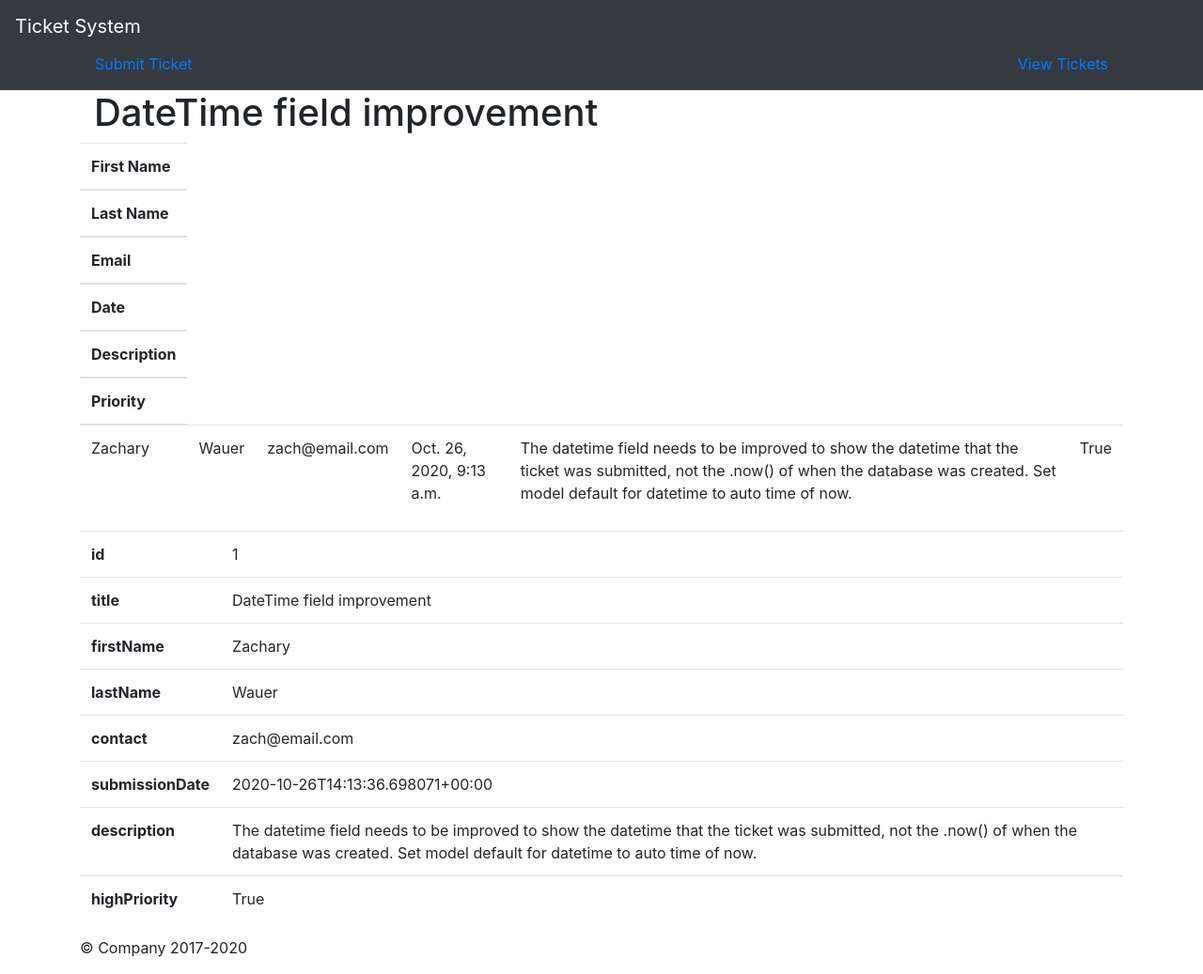
After one commit to Z-inator/TicketSystem, a Django app: page /Tickets/1/ in a window 1280 px wide. The commit adds this page. Shown: the whole page at 94% size. Run offline with Django 3.2, Linux system fonts and the light colour scheme; data comes from the database, SQL or seed files in the repository; both versions use the stored data as it was after the commit; some libraries are stand-ins or nearby versions.

Commit message:
Major update

```diff
--- a/TicketSystem/TicketSystem/settings.py
+++ b/TicketSystem/TicketSystem/settings.py
@@ -32,6 +32,7 @@ ALLOWED_HOSTS = []
 
 INSTALLED_APPS = [
     'Tickets',
+    'bootstrap4',
     'django.contrib.admin',
     'django.contrib.auth',
     'django.contrib.contenttypes',
@@ -55,7 +56,7 @@ ROOT_URLCONF = 'TicketSystem.urls'
 TEMPLATES = [
     {
         'BACKEND': 'django.template.backends.django.DjangoTemplates',
-        'DIRS': [],
+        'DIRS': [BASE_DIR / 'templates'],
         'APP_DIRS': True,
         'OPTIONS': {
             'context_processors': [
@@ -119,3 +120,4 @@ USE_TZ = True
 # https://docs.djangoproject.com/en/3.1/howto/static-files/
 
 STATIC_URL = '/static/'
+STATICFILES_DIRS = [BASE_DIR / 'static']
--- a/TicketSystem/TicketSystem/urls.py
+++ b/TicketSystem/TicketSystem/urls.py
@@ -15,8 +15,10 @@ Including another URLconf
 """
 from django.contrib import admin
 from django.urls import include, path
+from . import views
 
 urlpatterns = [
-    path('Tickets/', include('Tickets.urls')),
+    path('', views.HomePage.as_view(), name='home'),
+    path('Tickets/', include('Tickets.urls', namespace='Tickets')),
     path('admin/', admin.site.urls),
 ]
--- a/TicketSystem/Tickets/models.py
+++ b/TicketSystem/Tickets/models.py
@@ -1,6 +1,6 @@
 from django.db import models
-from django import forms
 from datetime import datetime
+from django.urls import reverse
 
 
 # Create your models here.
@@ -16,48 +16,8 @@ class Ticket(models.Model):
     def __str__(self):
         return self.title
 
-class TicketForm(forms.ModelForm):
-    class Meta:
-        model = Ticket
-        fields = '__all__'
-        exclude = ['submissionDate']
+    def get_absolute_url(self):
+        return reverse ('Tickets:single', kwargs={'pk':self.pk})
 
-        widgets = {
-            'title': forms.TextInput(
-                attrs={
-                    'class': 'form-control',
-                    'placeholder': 'Ticket Title'
-                }
-            ),
-            'firstName': forms.TextInput(
-                attrs={
-                    'class': 'form-control',
-                    'placeholder': 'John'
-                }
-            ),
-            'lastName': forms.TextInput(
-                attrs={
-                    'class': 'form-control',
-                    'placeholder': 'Smith'
-                }
-            ),
-            'contact': forms.EmailInput(
-                attrs={
-                    'class': 'form-control',
-                    'placeholder': 'email@email.com'
-                }
-            ),
-            'description': forms.Textarea(
-                attrs={
-                    'class': 'form-control',
-                    'placeholder': 'Please describe your issue in detail...'
-                }
-            ),
-            'highPriority': forms.CheckboxInput(
-                attrs={
-                    'class': 'form-control',
-                    'class': 'form-check',
-                    'class': 'form-text text-muted'
-                }
-            ),
-        }
+    def get_fields(self):
+        return [(field.name, field.value_to_string(self)) for field in Ticket._meta.fields]
--- a/TicketSystem/Tickets/static/Tickets/css/style.css
+++ /dev/null
@@ -1,3 +0,0 @@
-/* #forms {
-    padding: 4rem 2rem;
-} */
--- a/TicketSystem/Tickets/templates/Tickets/submission.html
+++ b/TicketSystem/Tickets/templates/Tickets/submission.html
@@ -1,4 +1,4 @@
-{% extends 'Tickets/index.html' %}
+
 
 {% block content %}
 
--- /dev/null
+++ b/TicketSystem/Tickets/templates/Tickets/ticket_base.html
@@ -0,0 +1,13 @@
+{% extends "base.html" %}
+{% load bootstrap4 %}
+{% block content %}
+
+<div class="container">
+  <div class="row">
+    {% block preticket %}{% endblock %}
+    {% block ticket_content %}{% endblock %}
+    {% block postticket %}{% endblock %}
+  </div>
+</div>
+
+{% endblock %}
--- /dev/null
+++ b/TicketSystem/Tickets/templates/Tickets/ticket_detail.html
@@ -0,0 +1,39 @@
+{% extends "Tickets/ticket_base.html" %}
+
+{% block preticket %}
+<div class="container">
+  <h1>{{ticket_detail.title}}</h1>
+</div>
+{% endblock %}
+
+{% block ticket_content %}
+    <div class="content">
+        <table class="table">
+            <thead>
+                <tr><th scope="row">First Name</th></tr>
+                <tr><th scope="row">Last Name</th></tr>
+                <tr><th scope="row">Email</th></tr>
+                <tr><th scope="row">Date</th></tr>
+                <tr><th scope="row">Description</th></tr>
+                <tr><th scope="row">Priority</th></tr>
+                </tr>
+            </thead>
+            <tbody>
+                    <td>{{ ticket_detail.firstName }}</td>
+                    <td>{{ ticket_detail.lastName }}</td>
+                    <td>{{ ticket_detail.contact }}</td>
+                    <td>{{ ticket_detail.submissionDate }}</td>
+                    <td>{{ ticket_detail.description }}</td>
+                    <td>{{ ticket_detail.highPriority }}</td>
+            </tbody>
+        </table>
+        <table class="table">
+            {% for name, value in ticket_detail.get_fields %}
+                <tr>
+                    <th>{{ name }}</th>
+                    <td>{{ value }}</td>
+                </tr>
+            {% endfor %}
+        </table>
+    </div>
+{% endblock %}
--- a/TicketSystem/Tickets/urls.py
+++ b/TicketSystem/Tickets/urls.py
@@ -2,8 +2,10 @@ from django.urls import path
 from . import views
 
 app_name = 'Tickets'
+
 urlpatterns = [
-    path('', views.index, name='index'),
-    path('form/', views.form, name='form'),
-    path('thanks/', views.thanks, {'instance_id': 'instance_id'},name='thanks'),
+    path('', views.TicketList.as_view(), name='all'),
+    path('new/', views.CreateTicket.as_view(), name='new'),
+    path('<int:pk>/', views.TicketDetail.as_view(), name='single'),
+    # path('thanks/', views.thanks, {'instance_id': 'instance_id'},name='thanks'),
 ]
--- a/TicketSystem/Tickets/views.py
+++ b/TicketSystem/Tickets/views.py
@@ -2,56 +2,78 @@ from django.db import models
 from django.forms import modelformset_factory
 from django.template import loader
 from django.http import HttpResponse, HttpResponseRedirect
+from django.forms.models import model_to_dict
 from django.shortcuts import render, redirect, get_object_or_404
-from django.urls import reverse
+from django.urls import reverse, reverse_lazy
+
+from django.views import generic
 
 # Create your views here.
 
-from .models import Ticket, TicketForm
+from . import forms
+from . import models
 
 
 # Create your views here.
-def index(request):
-    return render(request, 'Tickets/index.html', )
 
-def form(request):
-    if request.method == 'POST':
-        form = TicketForm(request.POST)
-        if form.is_valid():
-            instance = form.save()
-            instance_id = instance.id
-            request.session['instance_id'] = instance_id
-            return redirect('../thanks/')
-            # ../thanks/
+# def index(request):
+#     return render(request, 'Tickets/index.html', )
 
-            # tickets = Ticket.objects.all()
-            # return HttpResponseRedirect(reverse('Tickets:thanks'))
-            # return render(request, 'Tickets/thanks.html', {'instance': instance})
+class CreateTicket(generic.CreateView):
+    model = models.Ticket
+    fields = ('title','firstName','lastName','contact','description','highPriority')
 
-    else:
-        form = TicketForm
-        return render(request, 'Tickets/form.html', {'form': form,})
+class TicketList(generic.ListView):
+    model = models.Ticket
+    context_object_name = 'ticket_list'
 
-    # return render(request, 'Tickets/form.html', {'form': form,})
+class TicketDetail(generic.DetailView):
+    model = models.Ticket
+    context_object_name = 'ticket_detail'
+
+    # def get(self, *args, **kwargs):
+    #     fields = forms.TicketForm(data=model_to_dict(models.Tickets.objects.get(pk=self.kwargs.get('pk'))))
+    #     return super().get(*args, **kwargs)
 
 
-def thanks(request, instance_id):
-    # tickets = Ticket.objects.all()
-    # ticket_id = request.GET.get('instance')
-    instance_id = request.session.get('instance_id')
-    tickets = get_object_or_404(Ticket, pk=instance_id)
-
-    return render(request, 'Tickets/thanks.html', {'tickets':tickets})
-
-# def processForm(request):
+# def form(request):
 #     if request.method == 'POST':
 #         form = TicketForm(request.POST)
 #         if form.is_valid():
-#             form.save()
-#             # return HttpResponse("Your data has been entered")
-#             return render(request, 'Tickets/thanks.html', )
+#             instance = form.save()
+#             instance_id = instance.id
+#             request.session['instance_id'] = instance_id
+#             return redirect('../thanks/')
+#             # ../thanks/
+
+#             # tickets = Ticket.objects.all()
+#             # return HttpResponseRedirect(reverse('Tickets:thanks'))
+#             # return render(request, 'Tickets/thanks.html', {'instance': instance})
 
 #     else:
 #         form = TicketForm
+#         return render(request, 'Tickets/form.html', {'form': form,})
 
-#     return render(request, 'Tickets/form.html', {'form': form,})
+#     # return render(request, 'Tickets/form.html', {'form': form,})
+
+
+# def thanks(request, instance_id):
+#     # tickets = Ticket.objects.all()
+#     # ticket_id = request.GET.get('instance')
+#     instance_id = request.session.get('instance_id')
+#     tickets = get_object_or_404(Ticket, pk=instance_id)
+
+#     return render(request, 'Tickets/thanks.html', {'tickets':tickets})
+
+# # def processForm(request):
+# #     if request.method == 'POST':
+# #         form = TicketForm(request.POST)
+# #         if form.is_valid():
+# #             form.save()
+# #             # return HttpResponse("Your data has been entered")
+# #             return render(request, 'Tickets/thanks.html', )
+
+# #     else:
+# #         form = TicketForm
+
+# #     return render(request, 'Tickets/form.html', {'form': form,})
--- a/TicketSystem/Tickets/templates/Tickets/base.html
+++ b/TicketSystem/templates/base.html
@@ -1,4 +1,5 @@
 <!doctype html>
+{% load static %}
 <html lang="en">
   <head>
     <!-- Required meta tags -->
@@ -13,11 +14,22 @@
     <meta name="author" content="Zachary">
   </head>
   <body>
+    <nav class="navbar navbar-dark bg-dark">
+        <a class="navbar-brand" href="{% url 'home' %}">Ticket System</a>
+        <div class="container">
+            <a class="nav-item nav-link" href="{% url 'Tickets:new' %}" class="btn btn-simple">Submit Ticket</a>
+            <a class="nav-item nav-link" href="{% url 'Tickets:all' %}" class="btn btn-simple">View Tickets</a>
+        </div>
+    </nav>
 
-    {% block content %}
-    {% endblock %}
+    <div class="container">
+        {% block content %}
+        {% endblock %}
+    </div>
 
-    <!-- Optional JavaScript; choose one of the two! -->
+    <footer class="container">
+      <p>&copy; Company 2017-2020</p>
+    </footer>
 
     <!-- Option 1: jQuery and Bootstrap Bundle (includes Popper) -->
     <script src="https://code.jquery.com/jquery-3.5.1.slim.min.js" integrity="sha384-DfXdz2htPH0lsSSs5nCTpuj/zy4C+OGpamoFVy38MVBnE+IbbVYUew+OrCXaRkfj" crossorigin="anonymous"></script>
--- /dev/null
+++ b/TicketSystem/templates/index.html
@@ -0,0 +1,6 @@
+{% extends "base.html" %}
+{% block content %}
+
+    <h1>Welcome to my Ticket System</h1>
+
+{% endblock %}
```
Also changed, not shown: TicketSystem/TicketSystem/views.py (added, +11 -0 lines), TicketSystem/Tickets/forms.py (added, +55 -0 lines), TicketSystem/Tickets/templates/Tickets/form.html (deleted, +0 -17 lines), TicketSystem/Tickets/templates/Tickets/index.html (deleted, +0 -71 lines), TicketSystem/Tickets/templates/Tickets/ticket_form.html (added, +16 -0 lines), TicketSystem/Tickets/templates/Tickets/ticket_list.html (added, +23 -0 lines), TicketSystem/db.sqlite3, TicketSystem/static/css/master.css (added).
